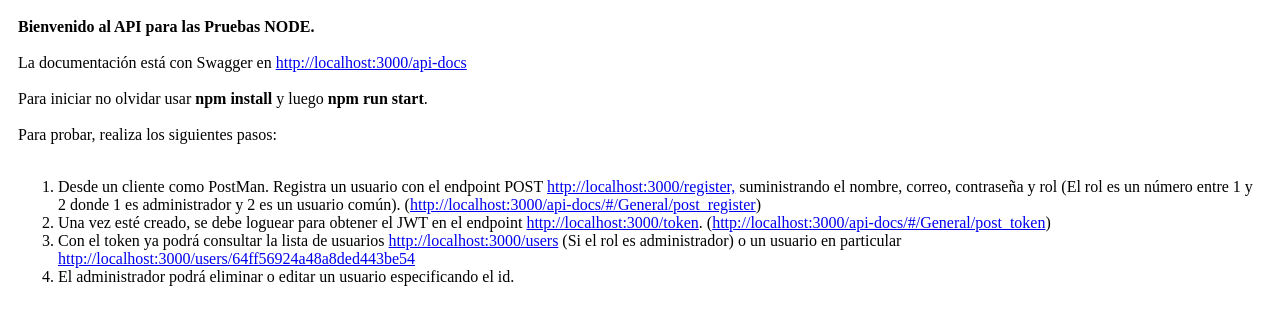
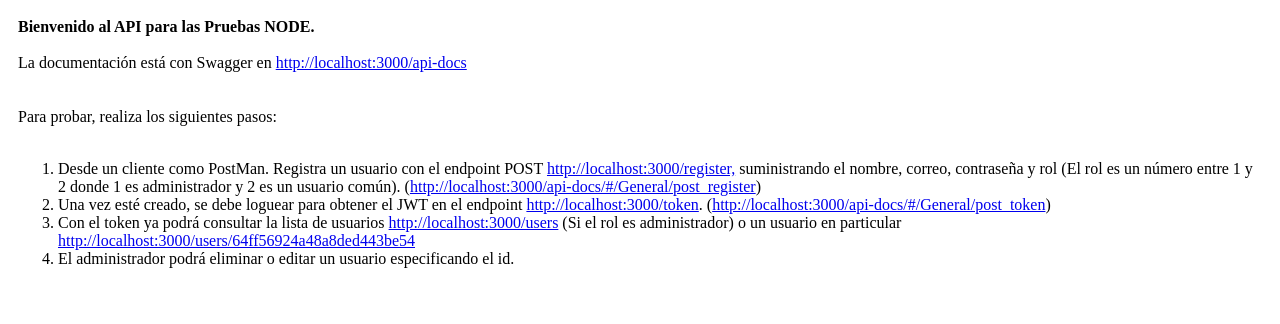
Before and after one commit to Oscarato/node-users, a website: page index.html in a window 1280 px wide. Drawn offline with Linux system fonts and the light colour scheme.

Commit message:
index html changed

```diff
--- a/index.html
+++ b/index.html
@@ -5,7 +5,7 @@
     <div><br></div>
     <div>La documentaci&oacute;n est&aacute; con Swagger en <a data-fr-linked="true" href="http://localhost:3000/api-docs/#/General/post_register">http://localhost:3000/api-docs</a></div>
     <div><br></div>
-    <div>Para iniciar no olvidar usar <b>npm install</b> y luego <b>npm run start</b>.&nbsp;</div>
+    <!-- <div>Para iniciar no olvidar usar <b>npm install</b> y luego <b>npm run start</b>.&nbsp;</div> -->
     <div><br></div>
     <div>Para probar, realiza los siguientes pasos:&nbsp;</div>
     <div><br></div>
```
